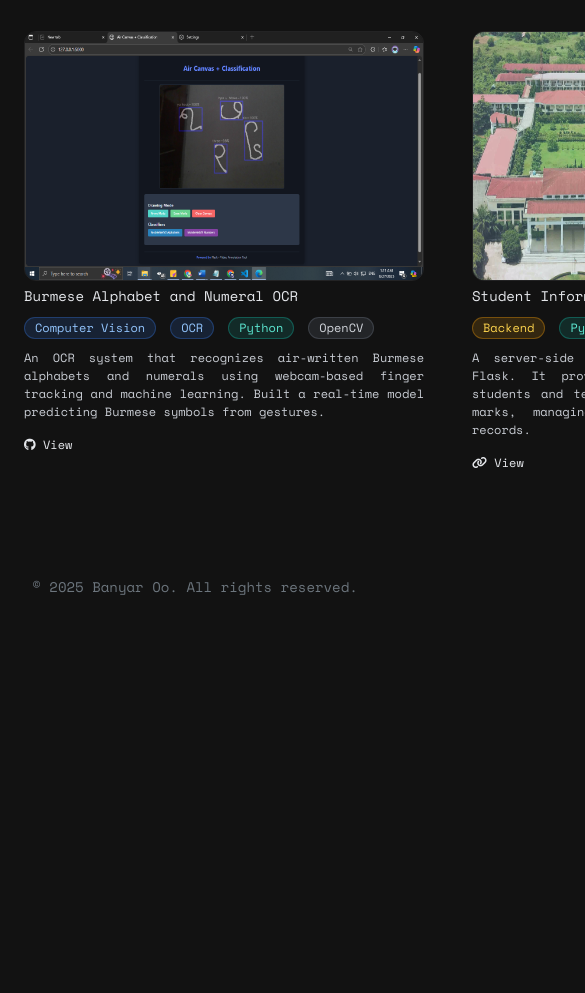
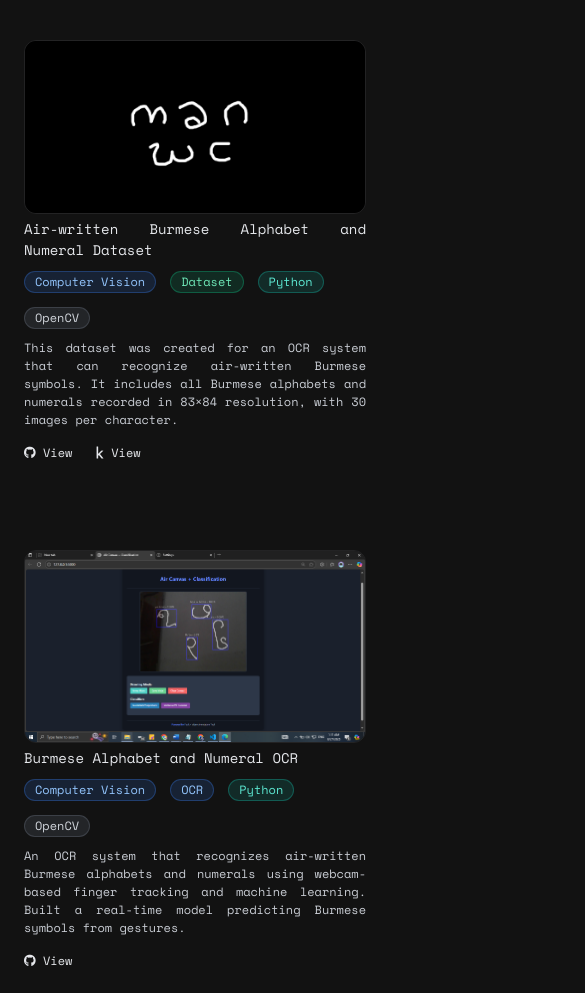
Before and after one commit to banyaroo26/portfolio-wip, a website: page public/index.html in a window 390 px wide. Shown: the part 2642-3635 px from the top of the page, 585 px wide, since content can reach past the window. Before the commit the page ends 3247 px from the top, so only its background shows below. Drawn offline with nearby package versions, Linux system fonts and the light colour scheme.

Commit message:
Make projects responsive

```diff
--- a/public/index.html
+++ b/public/index.html
@@ -110,7 +110,7 @@
             <div class="d-flex flex-column align-items-start justify-content-center" id="projects">
                 <p class="fw-semibold pb-1 mb-4 header"> Projects </p>
                 <section class="container py-2 mt-md-2 mt-2">
-                    <div class="d-flex flex-row align-items-start justify-content-around gap-5">
+                    <div class="d-flex flex-column align-items-start justify-content-around gap-5 flex-md-row">
                         <div class="project">
                             <img src="./img/projects/mcq.png">
                             <p class="project-name mb-0 mt-1"> MCQ Generation using T5 & Distractor Generation using Retrieval-Augmented Generation </p>
@@ -155,7 +155,7 @@
                             </div>
                         </div>
                     </div>
-                    <div class="d-flex flex-row align-items-start justify-content-around gap-5">
+                    <div class="d-flex flex-column align-items-start justify-content-around gap-5 flex-md-row mt-md-0 mt-5">
                         <div class="project">
                             <img src="./img/projects/ocr.png">
                             <p class="project-name mb-0 mt-1"> Burmese Alphabet and Numeral OCR </p>
@@ -224,9 +224,9 @@
             </div>
         </section>
         -->
-        <section class="container mb-1 mt-5 w-100">
+        <section class="container mb-1 mt-3 w-100">
             <footer class="col-12 col-md-8 mx-auto p-2 d-flex align-items-center justify-content-center text-muted">
-                <small> &copy; 2025 Banyar Oo. All rights reserved.  </small>
+                <small style="text-align: center;"> &copy; 2025 Banyar Oo. All rights reserved.  </small>
             </footer>
         </section>
     </div>
--- a/src/scss/index.scss
+++ b/src/scss/index.scss
@@ -198,6 +198,15 @@
         border-radius: 12px;
         border: 1px solid rgba(229, 231, 235, 0.08);
     }
+
+    @media screen and (max-width: 768px) {
+        width: 100%;
+
+        img {
+            width: 100%;
+            height: auto;
+        }
+    }
 }
 
 .project-description {
```
Also changed, not shown: public/styles/css/index.css, 1 other file.
